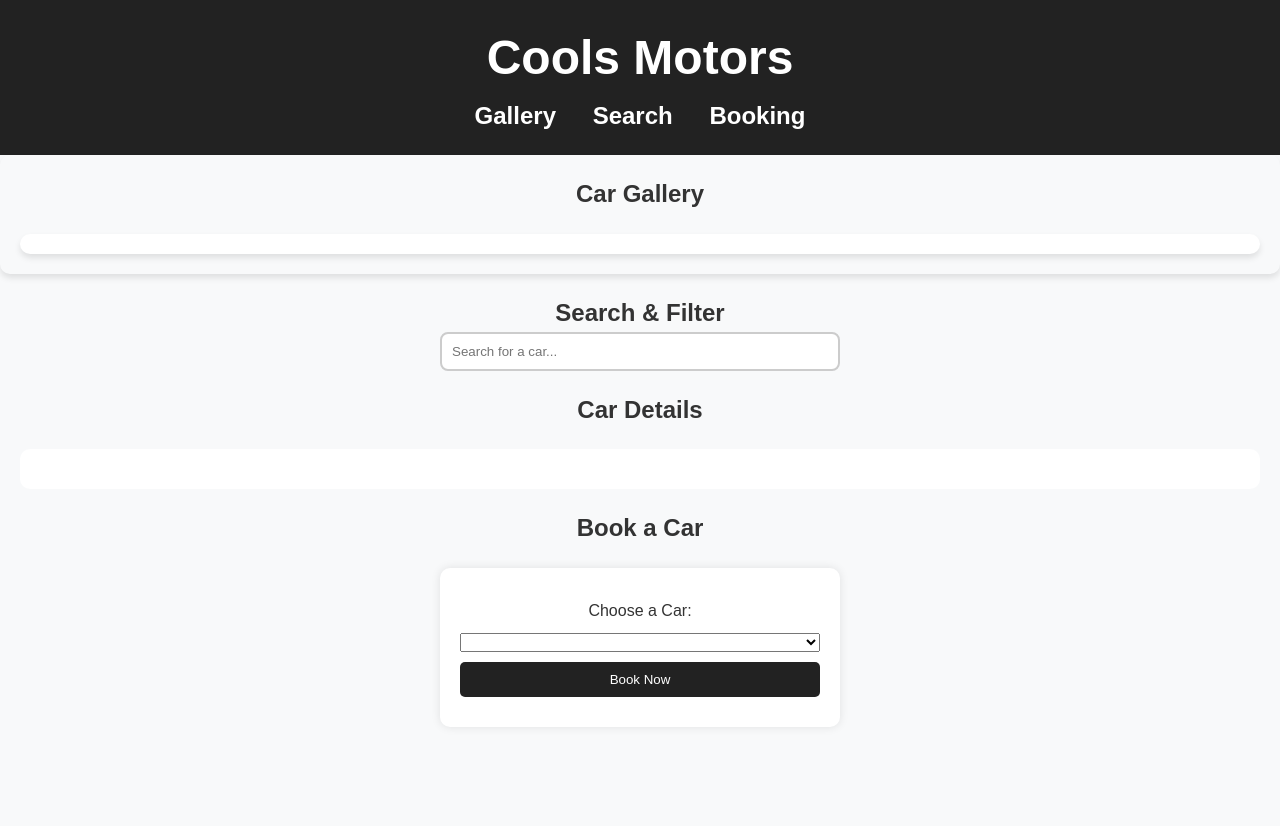
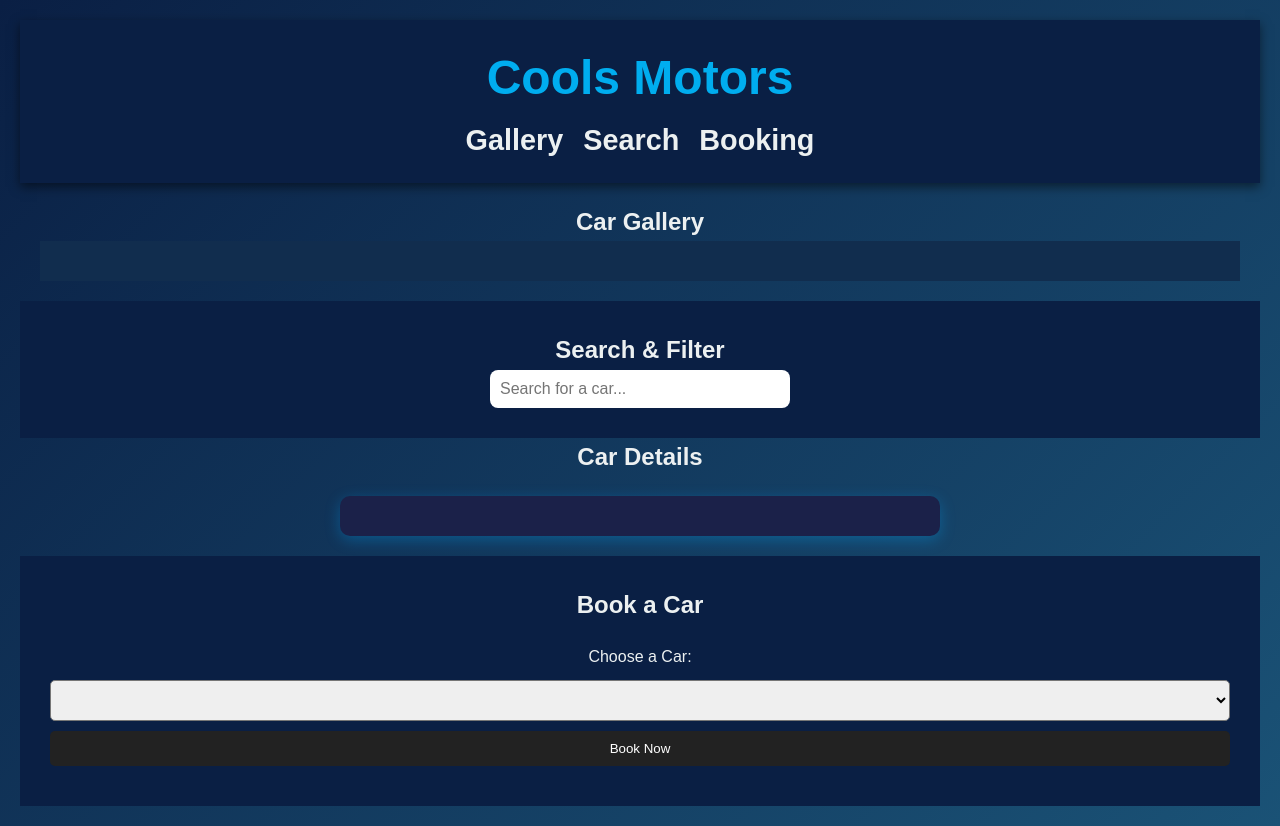
Before and after one commit to Coolshub22/Cools-Motors-, a plain HTML site: page index.html in a window 1280 px wide. Before the commit the page ends 800 px from the top, so only its background shows below. Drawn offline with Linux system fonts and the light colour scheme.

Commit message:
add new changes in style.css for good appearance

```diff
--- a/style.css
+++ b/style.css
@@ -2,37 +2,44 @@
     margin: 0px;
     padding: 0px;
     box-sizing:border-box;
-    font-family: Arial, Helvetica, sans-serif;
+    font-family: "Poppins", sans-serif;
 }
 
 body {
-    background-color: #f8f9fa;
-    color: #333;
+    background: linear-gradient(135deg, #0A1F44, #1A5276);
+    color:#ECF0F1;
     line-height: 1.6;
+    padding: 20px;
 }
 
 header {
-    background-color: #222;
-    color: white;
+    background-color: #0A1F44;
+    color: #00ADEF;
     padding: 20px;
     text-align: center;
     font-size: 24px;
     font-weight: bold;
+    box-shadow: 0px 4px 10px rgba(0, 0, 0, 0.5);
+
 }
-
  nav ul {
     list-style-type: none;
-}
-
- nav ul li {
-    display: inline;
-    margin: 0 15px;
+    padding: 0;
+    display: flex;
+    justify-content: center;
+    gap: 20px;
 }
 
 nav ul li a {
-    color: white;
+    color: #ECF0F1;
     text-decoration: none;
     font-weight: bold;
+    font-size: 1.2em;
+    transition: color 0.3s ease;
+}
+
+nav ul li a:hover {
+    color: #00ADEF;
 }
 
 h2 {
@@ -40,58 +47,46 @@ h2 {
 }
 
 #gallery {
+    padding: 20px;
+    text-align: center;
+}
+
+.car-container {
     display: grid;
-    border-radius: 10px;
-    box-shadow: 0px 4px 6px rgba(0, 0, 0, 0.1);
-    overflow: hidden;
-    transition: transform 0.3s;
+    grid-template-columns: repeat(auto-fit, minmax(300px, 1fr));
     gap: 20px;
+    justify-content: center;
     padding: 20px;
 }
 
-.car-container {
-    background-color: white;
-    border-radius: 10px;
-    padding: 10px;
-    box-shadow: 0px 4px 6px rgba(0, 0, 0, 0.1);
-    overflow: hidden;
-    transition: transform 0.3s;
+
+
+#search, #booking {
     text-align: center;
-}
-
-.car-container:hover {
-    transform: scale(1.10);
-}
-
-#search {
-    text-align: center;
-    margin: 20px;
+    padding: 30px;
+    background: #0A1F44;
 }
 
 #search-box {
     padding: 10px;
-    width: 80%;
+    width: 300px;
     max-width: 400px;
-    border: 2px solid #ccc;
+    border:none;
     border-radius: 8px;
+    font-size: 1em;
 }
 
 #details-container {
-    background-color: white;
+    background-color:#1b2149;
     padding: 20px;
-    margin: 20px;
+    margin: 20px auto;
     border-radius: 10px;
-    box-shadow:rgba(0, 0, 0, 0.1);
+    box-shadow:0px 4px 15px rgba(0, 168, 255, 0.3);
+    max-width: 600px;
 }
 
 #booking-form {
-    background-color: white;
-    padding: 20px;
-    margin: 20px auto;
-    border-radius: 10px;
-    box-shadow: 0 0 10px rgba(0, 0, 0, 0.1);
-    max-width: 400px;
-    text-align: center;
+    margin-top: 20px;
 }
 
 #booking-form label,
@@ -117,23 +112,75 @@ h2 {
 
 .car-card img {
     width: 100%;
-    max-height: 200px;
-    object-fit: cover;
     border-radius: 10px;
 }
 
 .car-card {
-    width: 250px;
-    border: 2px solid #ddd;
-    padding: 10px;
+    background: #112F4F;
+    padding: 20px;
+    border-radius: 10px;
+    box-shadow: 0px 4px 8px rgba(0, 0, 0, 0.3);
     text-align: center;
-    border-radius: 8px;
-    box-shadow: 2px 2px 10px rgba(0, 0, 0, 0.1);
+    transition: transform 0.3s ease;
+}
+
+
+.car-card:hover {
+    transform:translateY(-5px);
+}
+
+.car-card h3 {
+    margin: 10px;
+    color: #00adef;
+}
+
+.car-card p {
+    color: #ECF0F1
+}
+
+.details-btn {
+    background: #00ADEF;
+    color: white;
+    border: none;
+    padding: 10px 15px;
+    border-radius: 5px;
+    cursor: pointer;
+    transition: background 0.3s ease;
+}
+
+.details-btn:hover {
+    background: #008ACB;
 }
 
 #car-list {
-    display: flex;
+    display: grid;
+    grid-template-columns: repeat(auto-fit, minmax(300px, 1fr));
     flex-wrap: wrap;
     gap: 20px;
     justify-content: center;
+    margin: auto;
+    max-width: 1200px;
+    background: #112d4e
 }
+
+button[type="submit"] {
+    background-color: #00adef;
+    color: white;
+    border: none;
+    padding: 10px 15px;
+    cursor: pointer;
+    border-radius: 5px;
+    margin-top: 10px;
+    transition: background 0.3s ease;
+}
+
+button[type="submit"]:hover {
+    background-color: #008acb;
+
+}
+
+#car-select {
+    padding: 10px;
+    border-radius: 5px;
+    font-size: 1em;
+}
```
